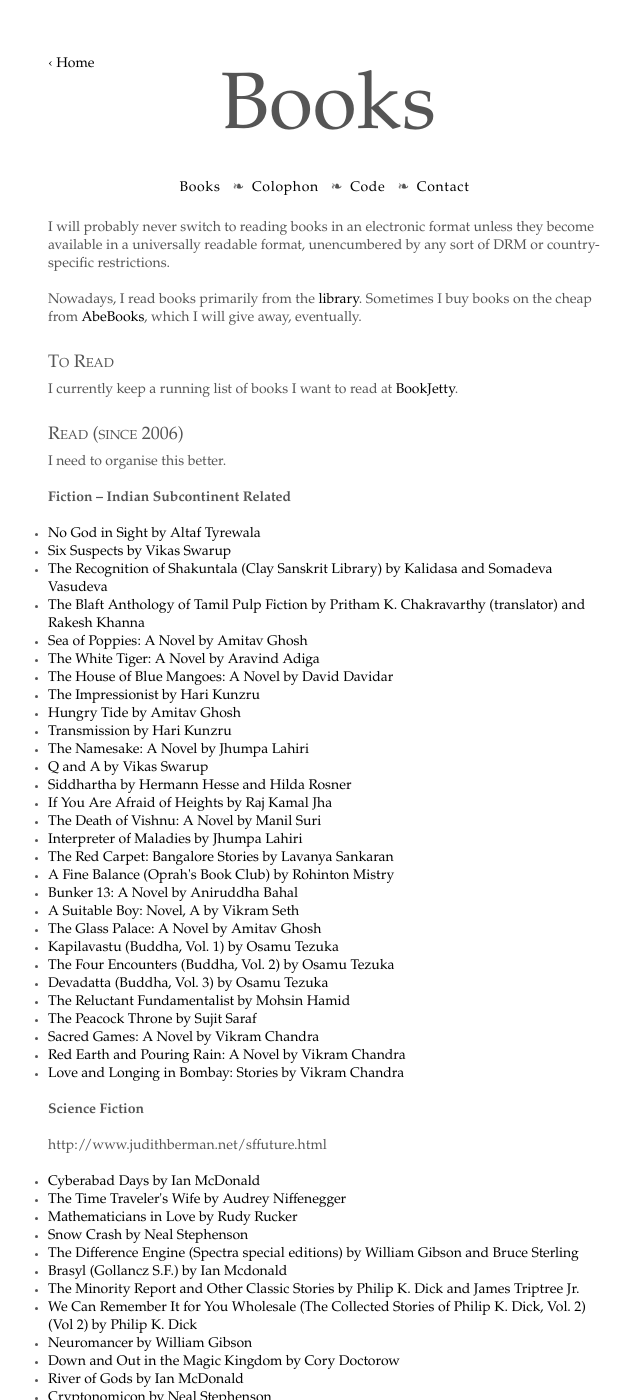
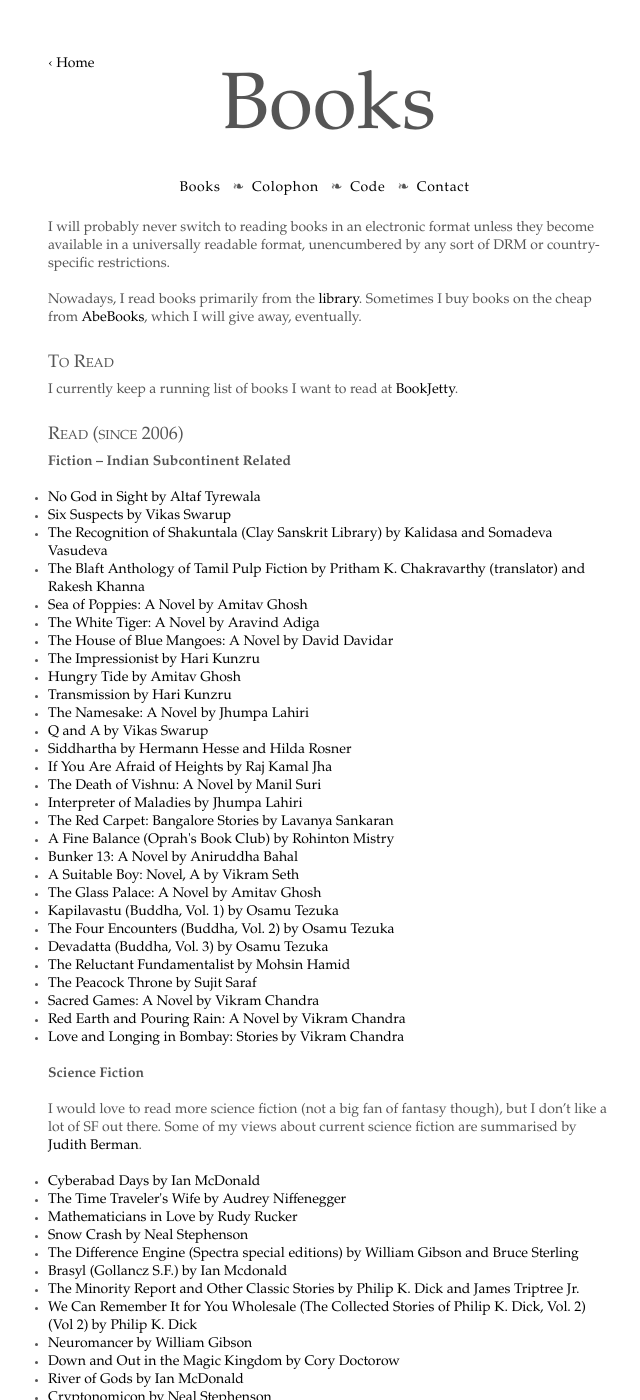
Before and after one commit to deepakjois/website, a Jekyll site: the page built from books/index.html, in a window 1280 px wide and 1400 px high. Shown: the whole window, without its empty margins (312-952 px from the left). Built offline with Jekyll 4.4.1, drawn with Linux system fonts in a browser that asks for light colours; some of the changed text lies outside the part shown.

Commit message:
More changes to books

```diff
--- a/_includes/books_read.html
+++ b/_includes/books_read.html
@@ -32,7 +32,10 @@
 </ul>
 
 <h3>Science Fiction</h3>
-<p>http://www.judithberman.net/sffuture.html</p>
+
+<p>I would love to read more science fiction (not a
+big fan of fantasy though), but I don’t like a lot of SF out there. Some of
+my views about current science fiction are summarised by <a href="http://www.judithberman.net/sffuture.html" title="SCIENCE FICTION WITHOUT THE FUTURE">Judith Berman</a>.</p>
 
 <ul id="fiction-science">
   <li class="in_2009"><a href="http://www.amazon.com/Cyberabad-Days-Ian-McDonald/dp/1591026997%3FSubscriptionId%3D1KWW0ZZBXM2H44SQVD02%26tag%3Dws%26linkCode%3Dxm2%26camp%3D2025%26creative%3D165953%26creativeASIN%3D1591026997">Cyberabad Days by Ian McDonald</a></li>
@@ -222,6 +225,7 @@
 
 <p><strong>Other Non-fiction</strong></p>
 <ul id="non-fiction-other">
+  <li class="in_2009"><a href="http://amazon.com/dp/0143114743">A Place of My Own: The Architecture of Daydreams by Michael Pollan</a></li>
   <li class="in_2009"><a href="http://amazon.com/dp/B001BSSIF4">Why Beautiful People Have More Daughters: From Dating, Shopping, and Praying to Going to War and Becoming a Billionaire – Two Evolutionary Psychologists Explain Why We Do What We Do by Alan S. Miller and Satoshi Kanazawa</a></li>
   <li class="in_2009"><a href="http://www.amazon.com/000-Year-Explosion-Civilization-Accelerated/dp/0465002218%3FSubscriptionId%3D1KWW0ZZBXM2H44SQVD02%26tag%3Dws%26linkCode%3Dxm2%26camp%3D2025%26creative%3D165953%26creativeASIN%3D0465002218">The 10,000 Year Explosion: How Civilization Accelerated Human Evolution by Gregory Cochran and Henry Harpending</a></li>
   <li class="in_2009"><a href="http://www.amazon.com/What-Eat-Marion-Nestle/dp/0865477388%3FSubscriptionId%3D1KWW0ZZBXM2H44SQVD02%26tag%3Dws%26linkCode%3Dxm2%26camp%3D2025%26creative%3D165953%26creativeASIN%3D0865477388">What to Eat by Marion Nestle</a></li>
--- a/books/index.html
+++ b/books/index.html
@@ -20,7 +20,5 @@ href="http://www.bookjetty.com/people/deepakjois/books?category=wanted">BookJett
 
 <h2>Read (since 2006)</h2>
 
-<p>I need to organise this better.</p>
-
 {% include books_read.html %}
 </section>
```
